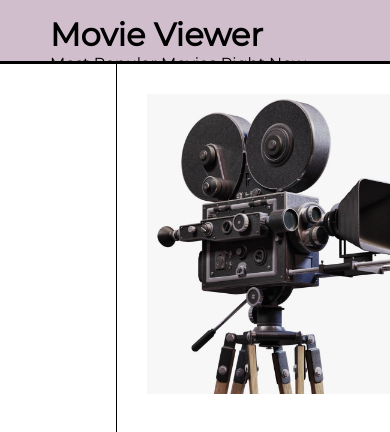
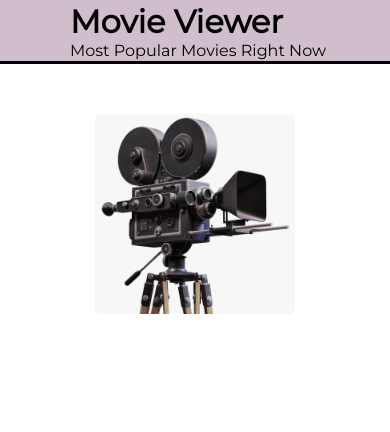
Before and after one commit to VanaSt/today-s-popular-movies, a plain HTML site: page index.html in a window 390 px wide. Shown: the top 432 px of the page. Drawn offline with nearby package versions, Linux system fonts and the light colour scheme; no server answers.

Commit message:
Update main.css

```diff
--- a/main.css
+++ b/main.css
@@ -1,89 +1,151 @@
 * {
     margin: 0;
     padding: 0;
-    overflow: scroll;
-    overflow-x: hidden;
+    box-sizing: border-box;
     font-family: 'Montserrat', sans-serif;
 }
 
 header {
-    position: relative;
-    top: 0px;
-    left: 0px;
     width: 100%;
-    height: 61px;
-    background: #d0becd 0% 0% no-repeat padding-box;
-    opacity: 1;
+    height: 68px;
+    background: #d0becd;
     border-bottom: 3px solid #000;
+    display: flex;
+    align-items: center;
+    padding-left: 50px;
 }
 
 .logo {
-    position: absolute;
-    top: 15px;
-    padding-left: 50px;
+    display: flex;
+    flex-direction: column;
+}
+
+.container {
+    display: flex;
+    height: calc(100vh - 68px); /* Full height minus header */
 }
 
 .split {
-    height: 100%;
-    position: fixed;
-    top: 64px;
+    overflow-y: auto; /* Allow vertical scrolling */
 }
 
 .left {
     width: 30%;
-    left: 0;
+    border-right: 1px solid #000;
+    padding: 10px;
+}
+
+.right {
+    width: 70%;
+    display: flex;
+    flex-direction: column;
+    padding: 20px;
 }
 
 ::-webkit-scrollbar {
-    width: 0;
+    width: 0; /* Hide scrollbar */
 }
 
 .movie {
-padding: 1rem;
-border-bottom: 1px solid #000;
-overflow-y: hidden;
+    padding: 1rem;
+    border-bottom: 1px solid #000;
+    cursor: pointer;
 }
 
 .movie.active {
     background-color: rgb(206, 204, 204);
-    cursor: pointer;
 }
 
 .movie:hover {
     background-color: rgb(208, 190, 205);
-    cursor: pointer;
-}
-
-.right {
-    width: 70%;
-    right: 0;
-    border-left: 1px solid #000;
 }
 
 #poster {
-    float: left;
-    margin: 30px 20px 20px 30px;
+    max-width: 300px;
+    margin: 0 auto;  /*Center the poster */
 }
 
-#poster>img {
+#poster > img {
     height: 300px;
+    width: auto; /* Maintain aspect ratio */
+    max-width: 100%; /* Make image responsive */
+    border-radius: 5px;
+    margin-bottom: 20px;
+}
+
+/*
+#content {
+    margin-left: 10px;
+    flex-grow: 1;  Allow content to grow
+    float: left;
+}
+*/
+
+#title {
+    text-align: center;
+    text-transform: uppercase;
+    font-size: 1.2rem;
+    margin-bottom: 10px;
 }
 
 #description {
     letter-spacing: 1px;
-    line-height: 1.3rem;
-    padding: 10px 30px 0 0;
+    line-height: 1.5rem;
+    margin-bottom: 10px;
 }
 
-#title {
-    padding: 30px 30px 0 0;
-    text-transform: uppercase;
-    text-align: center;
+.info {
+    display: flex;
+    justify-content: space-between;
+    font-weight: 700;
 }
 
+/* Media Queries for Responsiveness */
+@media (max-width: 950px) {
+    .container {
+        flex-direction: column;
+    }
 
-.info {
-    padding: 20px 50px 0 0;
-    display: flex;
-    justify-content: space-between;
+    .left, .right {
+        width: 100%;
+        border: none;
+    }
+
+    #poster {
+        margin: 10px auto; /* Center poster on smaller screens */
+        float: none; /* Remove float for stacking */
+    }
+
+    #poster > img {
+        height: auto; /* Maintain aspect ratio */
+        max-height: 300px; /* Limit maximum height */
+    }
+
+    #content {
+        margin-left: 0; /* No margin on smaller screens */
+    }
+
+    .info {
+        flex-direction: column;
+        padding: 10px;
+    }
+
+    #description, #title {
+        padding: 10px;
+        text-align: center;
+    }
 }
+
+@media (max-width: 480px) {
+    header {
+        height: 64px;
+    }
+
+    .logo {
+        padding-left: 20px;
+    }
+
+    #poster > img {
+        max-height: 200px;
+    }
+}
```
